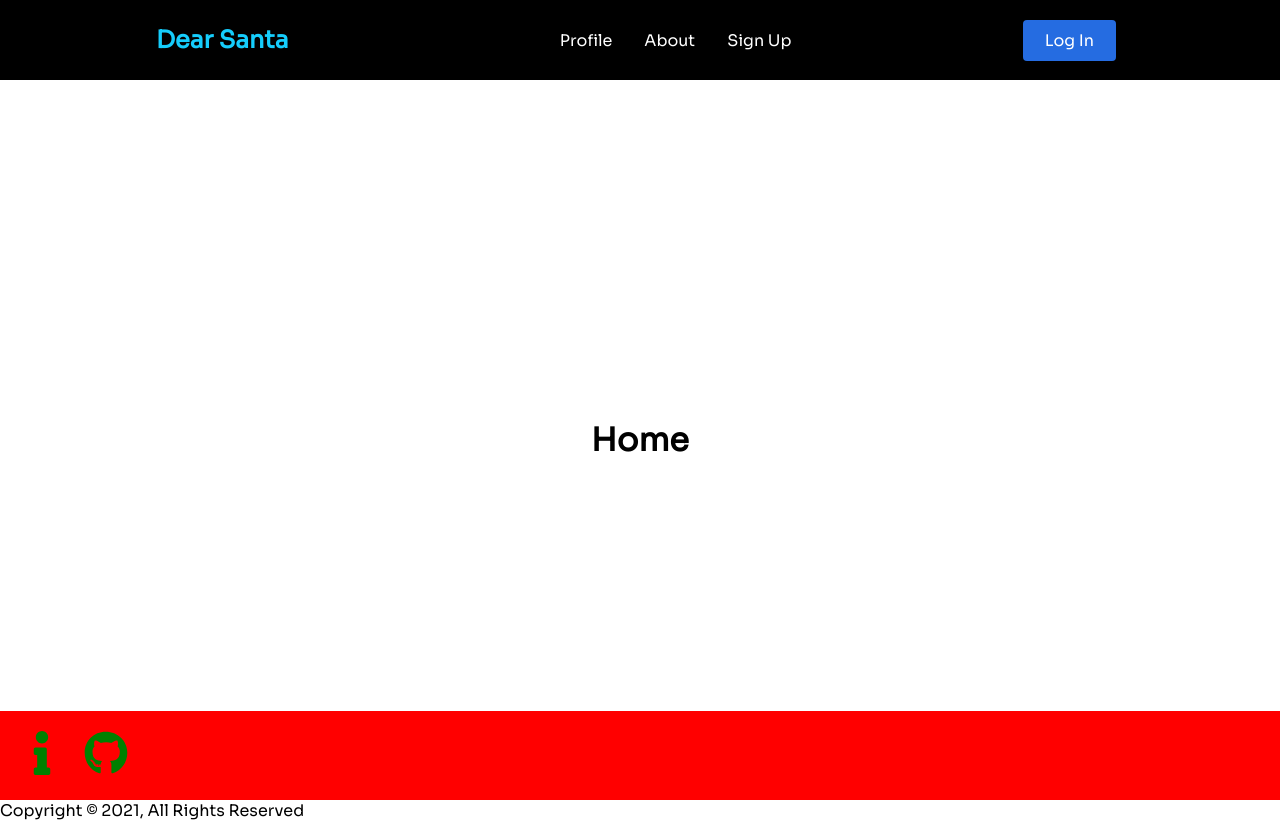
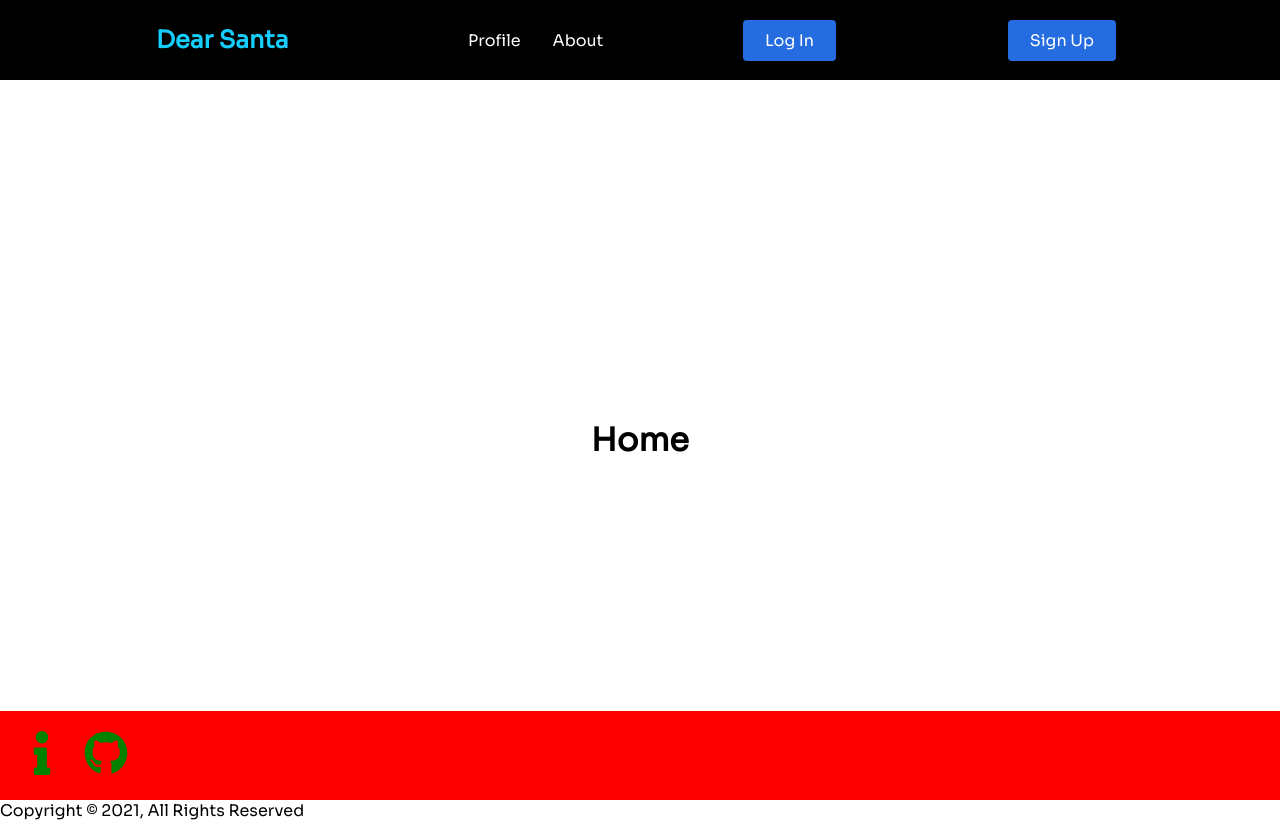
Before and after one commit to annsabie/dear-santa, a React (Create React App) app in the folder client/: page / in a window 1280 px wide. Built offline with nearby package versions, Linux system fonts and the light colour scheme.

Commit message:
changed signup link to be a button instead.

```diff
--- a/client/src/components/navbar/Navbar.js
+++ b/client/src/components/navbar/Navbar.js
@@ -23,12 +23,15 @@ const Navbar = () => {
           <NavLink to="/about">
             About
           </NavLink>
-          <NavLink to="/signup">
+          {/* <NavLink to="/signup">
             Sign Up
-          </NavLink>
+          </NavLink> */}
         </NavMenu>
         <NavBtn>
           <NavBtnLink to="/login">Log In</NavBtnLink>
+        </NavBtn>
+        <NavBtn>
+          <NavBtnLink to="/signup">Sign Up</NavBtnLink>
         </NavBtn>
       </Nav>
     </>
```
